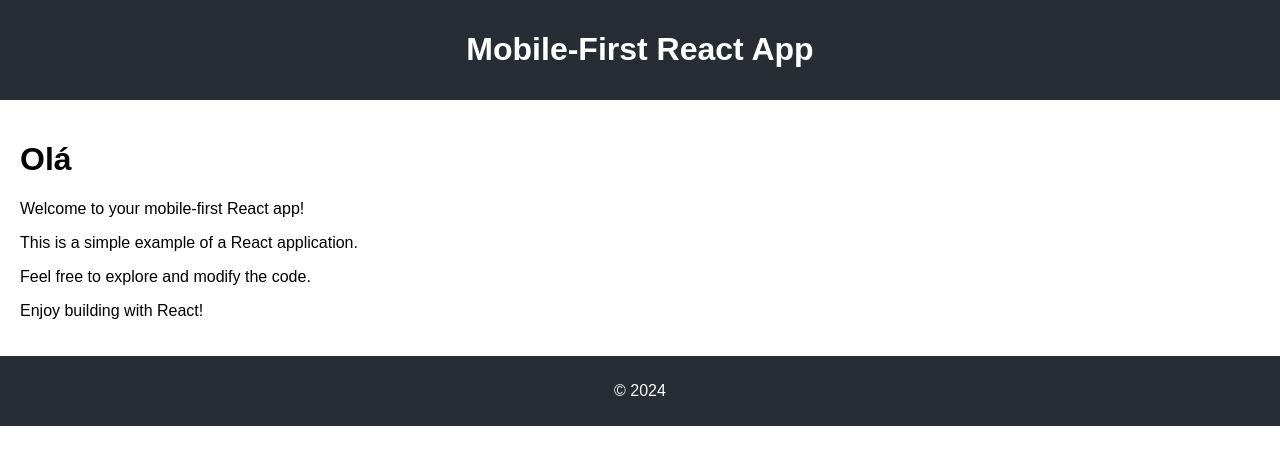
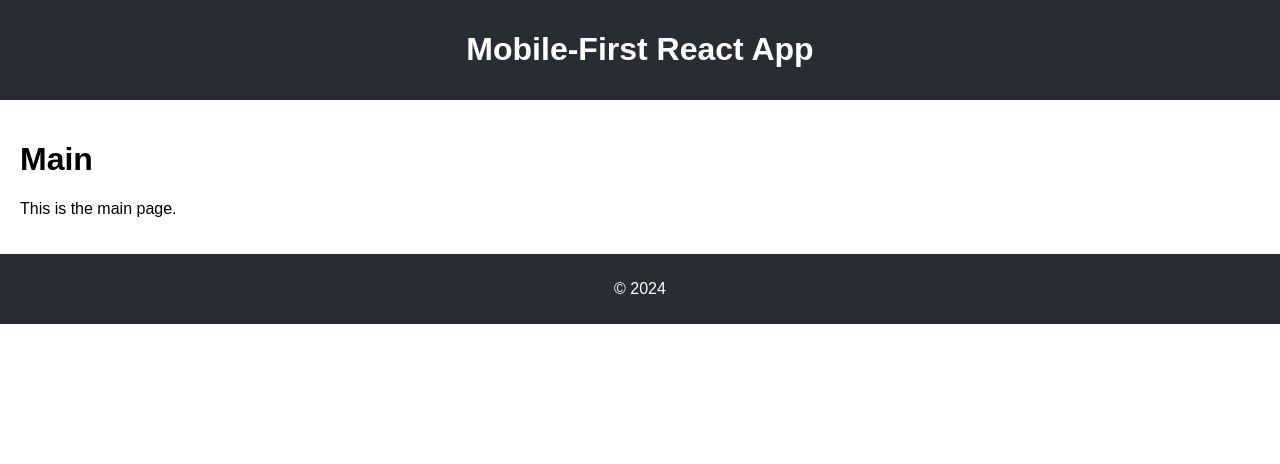
Before and after one commit to leonardolopesb/my-react-app, a React (Create React App) app: page / in a window 1280 px wide. Shown: the top 464 px of the page. Built offline with nearby package versions, Linux system fonts and the light colour scheme.

Commit message:
Criação de rotas

```diff
--- a/src/app/App.tsx
+++ b/src/app/App.tsx
@@ -6,17 +6,11 @@ const App = () => {
   return (
     <div>
       <Header />
+
       <main>
         <Routes />
+      </main>
 
-        <p>Welcome to your mobile-first React app!</p>
-
-        <p>This is a simple example of a React application.</p>
-
-        <p>Feel free to explore and modify the code.</p>
-
-        <p>Enjoy building with React!</p>
-      </main>
       <Footer />
     </div>
   );
--- a/src/app/routes/index.tsx
+++ b/src/app/routes/index.tsx
@@ -1,11 +1,15 @@
-import { BrowserRouter, Routes as RouterRoutes, Route } from "react-router-dom"
+import { BrowserRouter, Navigate, Routes as RouterRoutes, Route } from "react-router-dom"
+import { Main } from "../pages/MainPage"
+import { Dashboard } from "../pages/Dashboard";
 
 export const Routes = () => {
-
     return (
         <BrowserRouter>
             <RouterRoutes>
-                <Route path="/" element={<h1>Olá</h1>} />
+                <Route path="/" element={<Main />} />
+                <Route path="/dashboard" element={<Dashboard />} />
+
+                <Route path="*" element={<Navigate to="/" />} />
             </RouterRoutes>
         </BrowserRouter>
     )
```
